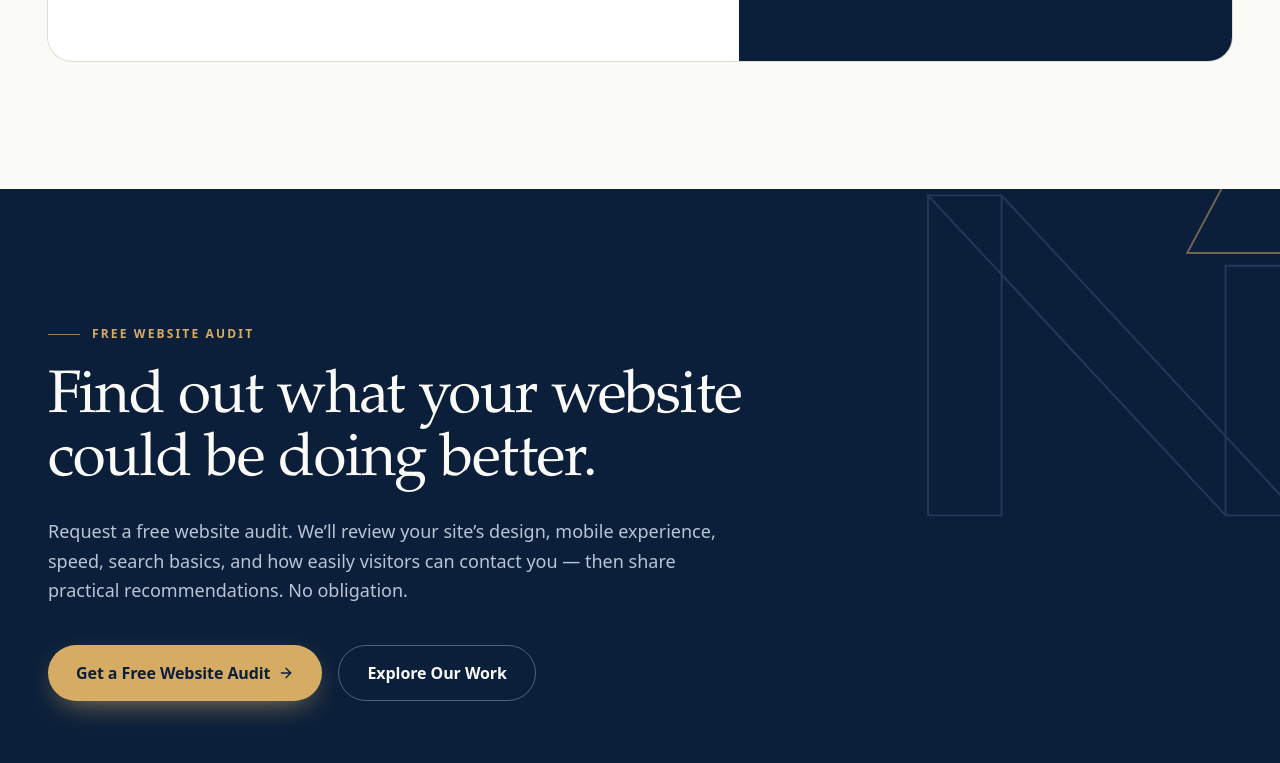
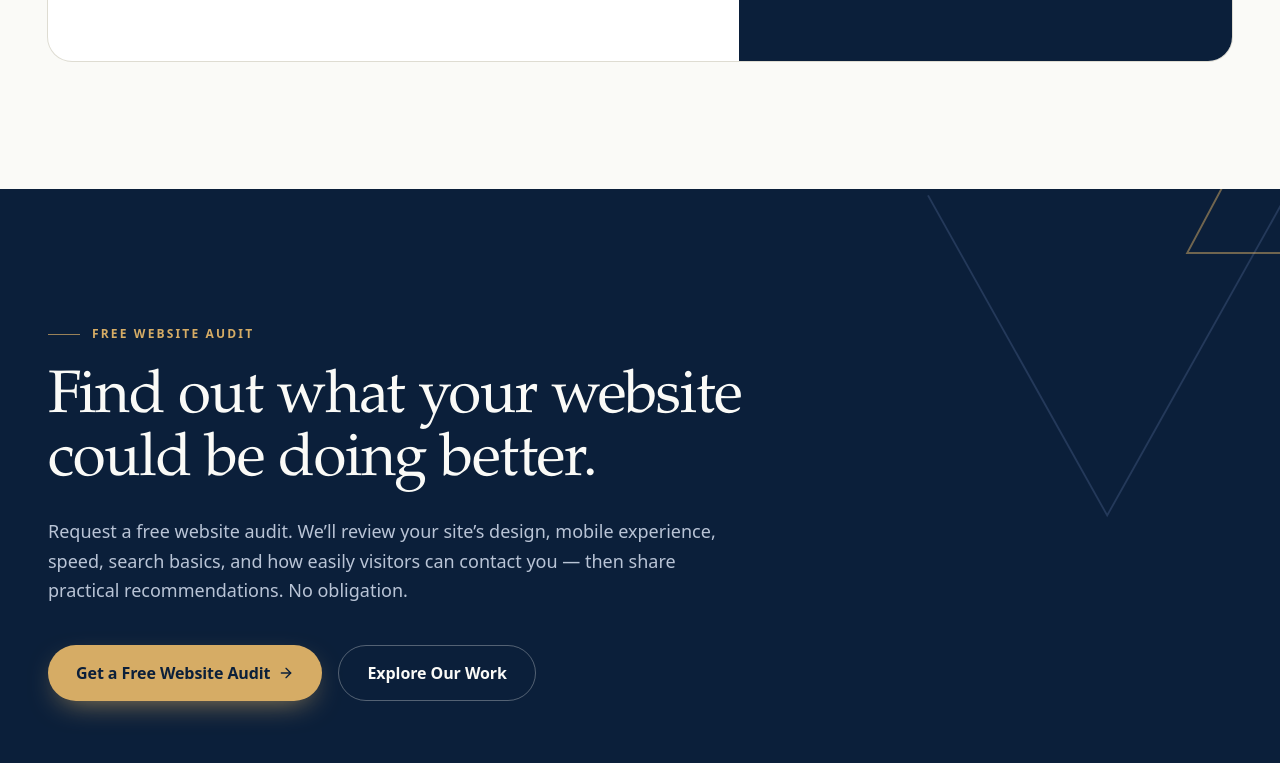
Before and after one commit to andrewserrazina/webhosting, an Astro site: page / in a window 1280 px wide. Shown: the part 6110-6873 px from the top of the page. Built offline with nearby package versions, Linux system fonts and the light colour scheme; Astro itself is replaced by a stand-in of ours; no server answers.

```diff
--- a/src/components/sections/CtaBand.astro
+++ b/src/components/sections/CtaBand.astro
@@ -22,7 +22,7 @@
       fill="none"
       stroke="currentColor"
       stroke-width="0.15"
-      d="M5 8h5.75v25H5zM5 8h5.75L34 33h-5.75zM28.25 13.5H34V33h-5.75z"
+      d="M5 8L19 33L33 8"
     ></path>
     <path fill="none" stroke="#D6AC65" stroke-opacity="0.5" stroke-width="0.15" d="M31.125 1.5L37 12.5H25.25z"></path>
   </svg>
```
